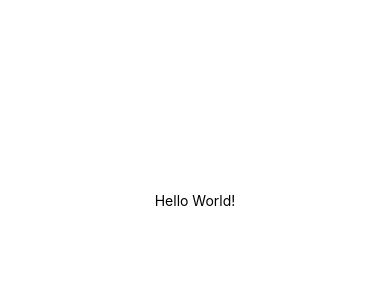
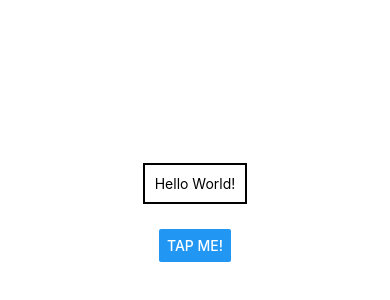
Before and after one commit to charlesb24/learning-react-native1, a React Native app in the folder 1-getting-started/: screen / in a window 390 px wide. Shown: the part 222-522 px from the top of the page. Built offline with nearby package versions, Linux system fonts and the light colour scheme.

Commit message:
add buttons and style react native components

```diff
--- a/1-getting-started/App.js
+++ b/1-getting-started/App.js
@@ -1,11 +1,18 @@
 import { StatusBar } from 'expo-status-bar';
-import { StyleSheet, Text, View } from 'react-native';
+import { StyleSheet, Text, View, Button } from 'react-native';
 
 export default function App() {
   return (
-    <View style={styles.container}>
-      <Text>Hello World!</Text>
-      <StatusBar style="auto" />
+    <View style={ styles.container }>
+
+      <Text style={ styles.styled }>
+        Hello World!
+      </Text>
+
+      <Button title="Tap me!"/>
+
+      <StatusBar style="auto"/>
+
     </View>
   );
 }
@@ -17,4 +24,10 @@ const styles = StyleSheet.create({
     alignItems: 'center',
     justifyContent: 'center',
   },
+  styled: {
+    borderColor: '#000',
+    borderWidth: 2,
+    margin: 25,
+    padding: 10,
+  },
 });
```
